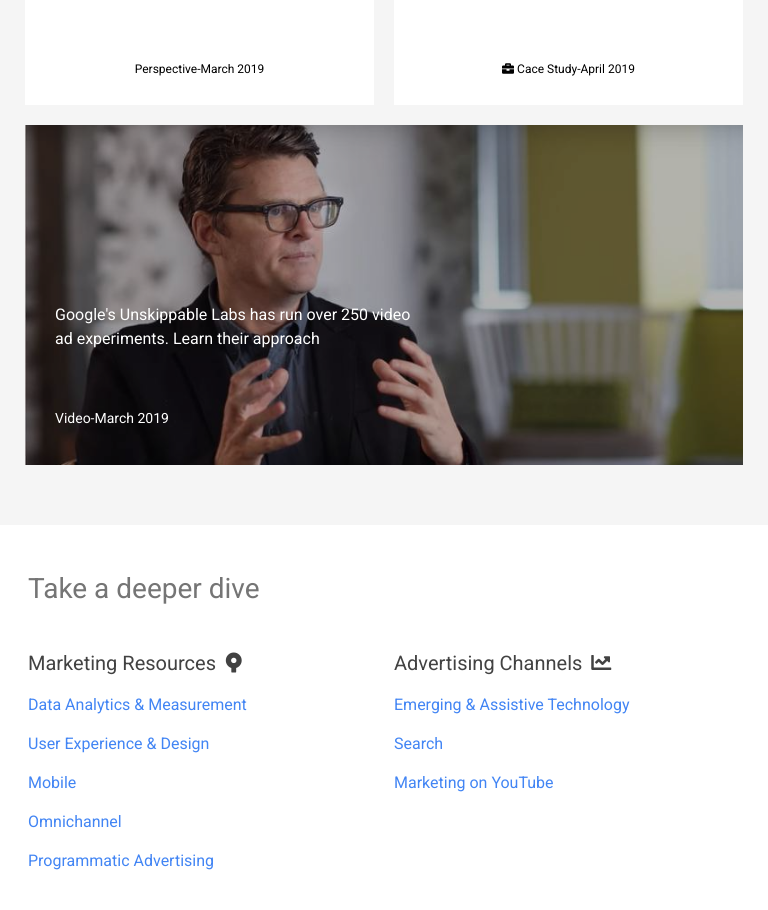
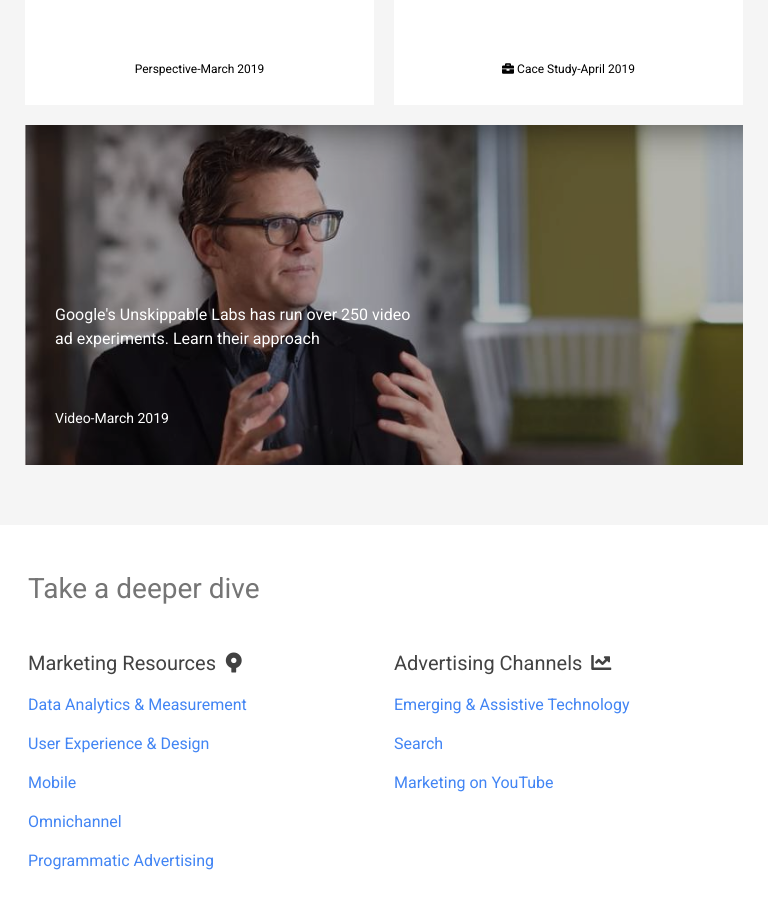
Before and after one commit to Adem54/Homework-third-week, a plain HTML site: page index.html in a window 768 px wide. Shown: the part 1280-2190 px from the top of the page. Drawn offline with Linux system fonts and the light colour scheme.

Commit message:
resim boyutunu biraz büyüttük

```diff
--- a/style.css
+++ b/style.css
@@ -1581,7 +1581,7 @@ footer > h2 {
     object-fit: cover;
 
     object-position: center;
-    max-height: 390px;
+    max-height: 440px;
   }
 
   .image-5div {
```
